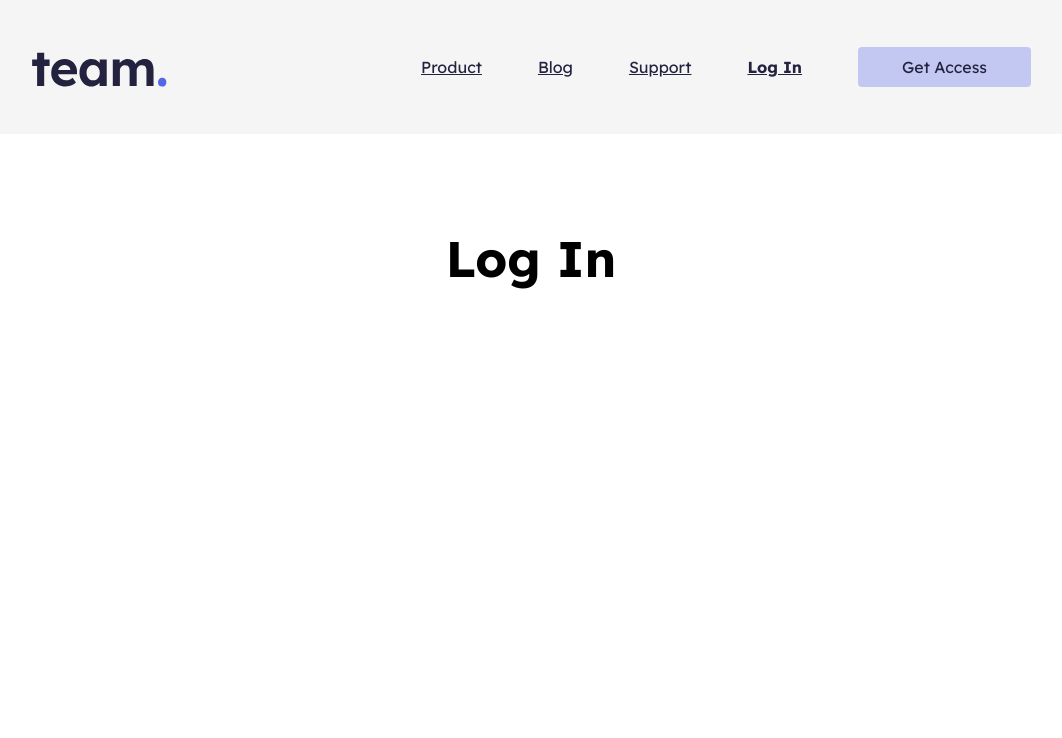
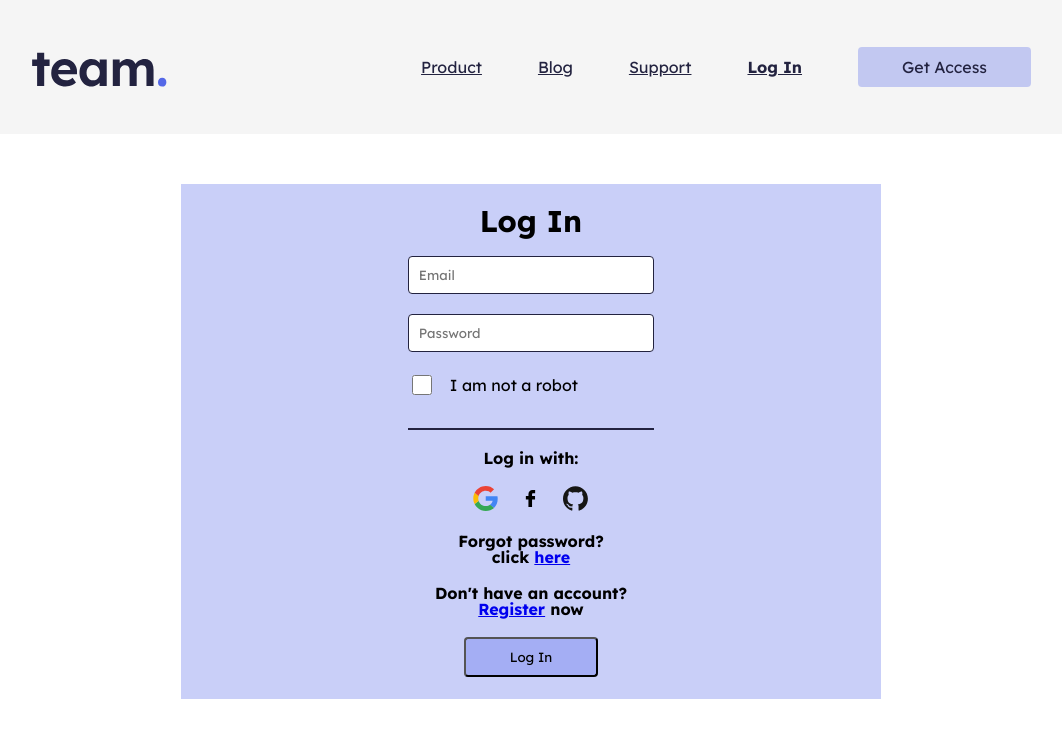
Before and after one commit to Mb-03/homework-5, a plain HTML site: page pages/login.html in a window 1280 px wide. Shown: the whole page, without its empty margins (109-1171 px from the left). Drawn offline with Linux system fonts and the light colour scheme.

Commit message:
feature/Login and support
adding Log In page
adding Support page

```diff
--- a/pages/login.html
+++ b/pages/login.html
@@ -33,6 +33,33 @@
         <span></span>
       </div>
     </header>
-    <h1>Log In</h1>
+
+    <!-- Log In section -->
+    <main>
+      <section class="login">
+        <!-- Inputs -->
+        <div class="login-forms">
+          <h2>Log In</h2>
+          <input type="email" placeholder="Email" />
+          <input type="password" placeholder="Password" />
+          <div class="not-robot">
+            <input id="robot" type="checkbox" />
+            <span>I am not a robot</span>
+          </div>
+        </div>
+        <!-- Accounts and buttons -->
+        <div class="accounts">
+          <h2>Log in with:</h2>
+          <ul>
+            <li><a href="#"><img src="../assets/images/vectors/google.svg" alt="Google"></a></li>
+            <li><a href="#"><img src="../assets/images/vectors/facebook.svg" alt="Facebook"></a></li>
+            <li><a href="#"><img src="../assets/images/vectors/github.svg" alt="Github"></a></li>
+          </ul>
+          <h4>Forgot password? <br> click <a href="#">here</a></h4>
+          <h4>Don't have an account? <br> <a href="#">Register</a> now</h4>
+          <input type="submit" value="Log In" id="btn" />
+        </div>
+      </section>
+    </main>
   </body>
 </html>
--- a/styles/style.css
+++ b/styles/style.css
@@ -160,6 +160,12 @@ header {
   align-items: center;
 }
 
+main {
+  max-width: 1440px;
+  margin: 0 auto;
+
+}
+
 .main-nav ul {
   display: flex;
   gap: 56px;
@@ -222,10 +228,135 @@ h1 {
 }
 
 
+/* Log In  */
+
+
+.login {
+  display: flex;
+  flex-direction: column;
+  align-items: center;
+  justify-content: center;
+  margin: 50px auto;
+  padding: 22px 42px;
+  width: 100%;
+  max-width: 700px;
+  background-color: var(--btn-color);
+}
+
+.login-forms {
+  display: flex;
+  flex-direction: column;
+  gap: 20px;
+  width: 40%;
+  border-bottom: 2px solid var(--text-color);
+  padding-bottom: 30px;
+}
+
+.login-forms h2 {
+  text-align: center;
+  font-size: 30px;
+}
+
+.login-forms input {
+  padding: 10px;
+  border: 1px solid var(--text-color);
+  border-radius: 4px;
+  width: 100%;
+}
+
+
+.not-robot {
+  display: flex;
+  align-items: center;
+  gap: 15px;
+}
+
+.not-robot input {
+  width: 20px;
+  height: 20px;
+  cursor: pointer;
+}
+
+
+/* accounts */
+
+
+.accounts {
+  display: flex;
+  flex-direction: column;
+  justify-content: center;
+  align-items: center;
+  gap: 20px;
+  width: 40%;
+  margin-top: 20px;
+  text-align: center;
+}
+
+.accounts ul {
+  display: flex;
+  gap: 20px;
+}
+
+.accounts ul li a img {
+  width: 25px;
+  height: 25px;
+}
+
+
+/* Support */
+
+.support-section {
+  display: flex;
+  justify-content: space-evenly;
+  align-items: center;
+  gap: 40px;
+  margin-top: 100px;
+}
+
+.question-box {
+  background-color: var(--btn-color);
+  width: 120px;
+  height: 120px;
+  display: flex;
+  justify-content: center;
+  align-items: center;
+  border: 5px solid var(--text-color);
+  border-radius: 50%;
+}
+
+.support-wrapper {
+  display: flex;
+  flex-direction: column;
+  align-items: center;
+  margin: 0 50px;
+  gap: 20px;
+  text-align: center;
+  border: 5px solid var(--text-color);
+  border-radius: 12px;
+  padding: 20px;
+}
+
+.support-wrapper:hover {
+  box-shadow: 8px 16px 16px hsl(0deg 0% 0% / 0.25);
+  transition: 0.4s;
+  background-color: var(--bg-color);
+}
+
+
+
+
+
+
+
+
+
+
+
+
 
 /* Media Queries */
 
-@media (max-width: 1023px) {
+@media (max-width: 1024px) {
   header {
     padding: 30px;
     max-width: none;
```
Also changed, not shown: index.html (+2 -0 lines), pages/support.html (+21 -1 lines), assets/images/vectors/facebook.svg (added), assets/images/vectors/github.svg (added), assets/images/vectors/google.svg (added).
